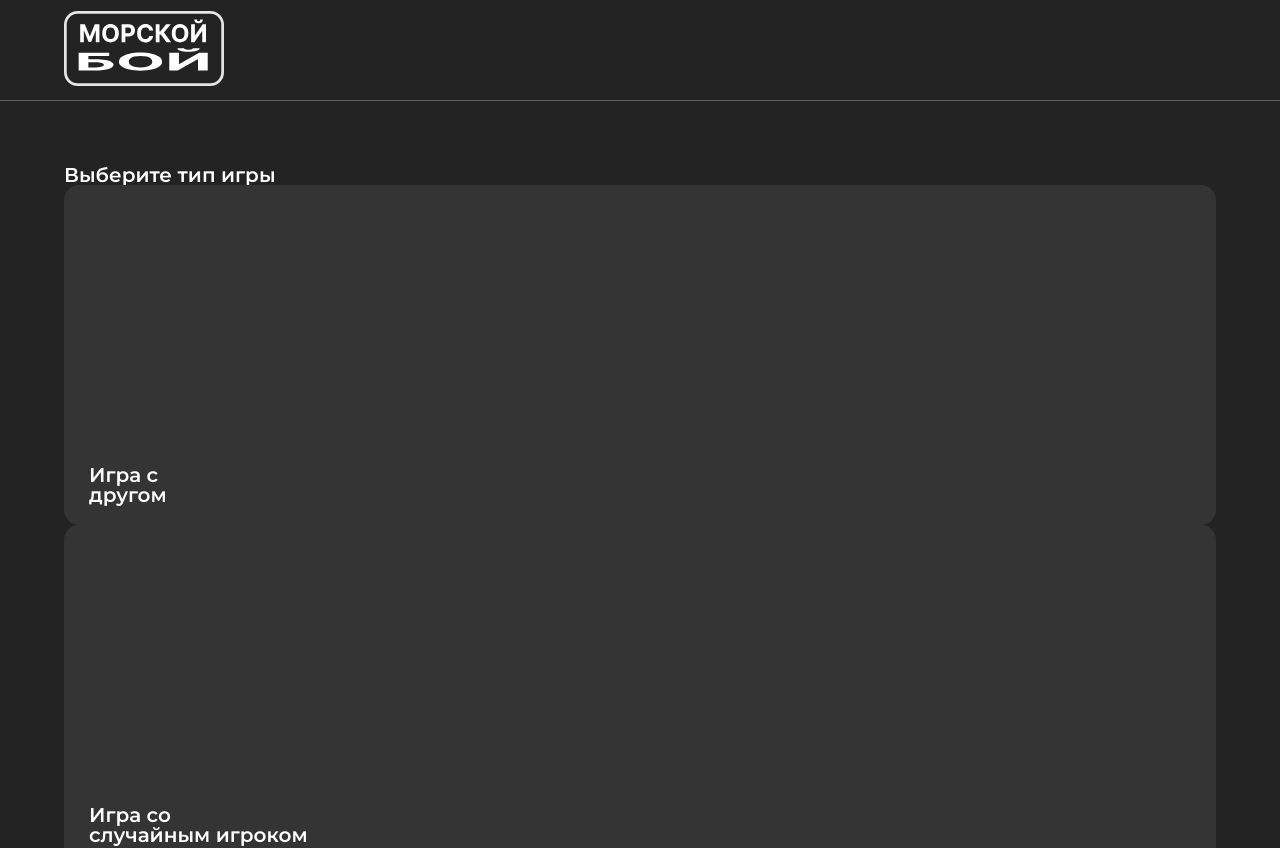
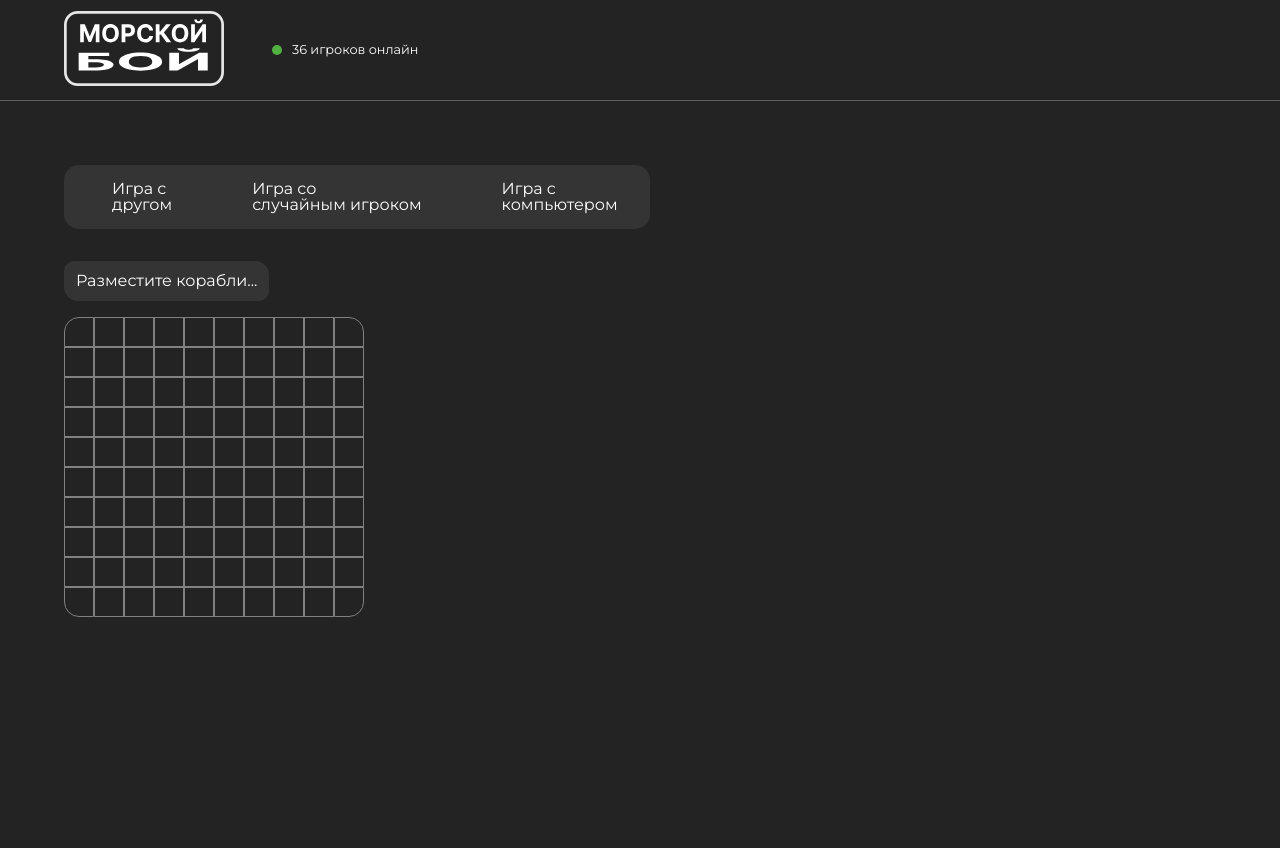
Before and after one commit to butichex/seabattle, a plain HTML site: page index.html in a window 1280 px wide. Shown: the top 848 px of the page. After the commit the page ends 800 px from the top, so only its background shows below. Drawn offline with Linux system fonts and the light colour scheme.

Commit message:
Доработана главная страница

```diff
--- a/index.html
+++ b/index.html
@@ -8,8 +8,7 @@
     <link rel="stylesheet" href="css/reset.css">
     <link rel="stylesheet" href="css/style.css">
     <link href="https://css.gg/css?=|arrows-exchange|laptop|link|" rel="stylesheet">
-
-    <title>Furnitur.</title>
+    <title>Морской бой | Seabattle</title>
 </head>
 
 <body>
@@ -18,29 +17,43 @@
             <a href="" class="header__logo-link">
                 <img src="./img/logo.svg" alt="" class="header__logo">
             </a>
+            <div class="header__status">
+                <div class="status__signal"></div>
+                <p class="status__gamers-count">36 игроков онлайн</p>
+            </div>
         </div>
     </header>
     <main class="main">
         <section class="select-game">
             <div class="select-game__inner container">
-                <p class="select-game__title title">Выберите тип игры</p>
-                <div class="select-game__cards">
-                    <div class="select-game__card card">
-                        <div class="card__icon icon gg-link"></div>
-                        <p class="card__title title">Игра с <br> другом</p>
-                    </div>
-                    <div class="select-game__card card">
-                        <div class="card__icon icon gg-arrows-exchange"></div>
-                        <p class="card__title title">Игра со <br> случайным игроком</p>
-                    </div>
-                    <div class="select-game__card card">
-                        <div class="card__icon icon gg-laptop"></div>
-                        <p class="card__title title">Игра с <br> компьютером</p>
-                    </div>
+                <ul class="select-game__panel">
+                    <li class="panel__item">
+                        <div class="item__icon gg-arrows-exchange"></div>
+                        <p class="item__name">Игра с<br>другом</p>
+                    </li>
+                    <li class="panel__item">
+                        <div class="item__icon gg-laptop"></div>
+                        <p class="item__name">Игра со<br>случайным игроком</p>
+                    </li>
+                    <li class="panel__item">
+                        <div class="item__icon gg-link"></div>
+                        <p class="item__name">Игра с<br>компьютером</p>
+                    </li>
+
+                </ul>
+            </div>
+            <section class="game-status">
+                <div class="game-status__inner container">
+                    <p class="game-status__text">Разместите корабли...</p>
                 </div>
-            </div>
+            </section>
+            <section class="game-field container">
+                <div class="game-field__inner">
+                </div>
+            </section>
         </section>
     </main>
+    <script src="./js/game.js" class="bgbgbgbgbgbgbggbgbgbgbgbgbgbgbgbggbgbgbgbgbgbgbgbgbgbgbgbgbgbgbgbgbggbgbgbgbgbgbgbgbggbgbgbgbgbgbgbgbgggbgbgbggbgbggbggbgbgbgggbgbgbgbggbgbgbgbg"></script>
 </body>
 
 </html>
--- a/scss/style.scss
+++ b/scss/style.scss
@@ -12,8 +12,12 @@
 /* ЧАСТО ИСПОЛЬЗУЕМЫЕ ПЕРЕМЕННЫЕ */
 
 
+.cell-white {
+    background: white;
+}
+
 :root {
-    --ggs: 2;
+    --ggs: 1;
 }
 
 
@@ -58,18 +62,40 @@ img {
 
 .header {
     width : 100%;
-    height: rem(180);
+    height: rem(100);
+    border-bottom: 1px solid #5F5F5F;
 
     &__inner {
         display    : flex;
         align-items: center;
         height     : 100%;
+        gap: 3rem;
     }
 
 
 
     &__logo {
         width: 160px;
+    }
+
+
+    &__status {
+        display: flex;
+        gap: rem(10);
+        align-items: center;
+        .status {
+
+            &__signal {
+                width: rem(10);
+                height: rem(10);
+                border-radius: 100vw;
+                background-color: #50B141;
+            }
+
+            &__gamers-count {
+                font-size: 0.8rem;
+            }
+        }
     }
 }
 
@@ -80,25 +106,107 @@ img {
 
 /* SECTIONS */
 
+
+
+.game-status {
+    margin: 2rem 0px 0px 0px;
+    &__inner {}
+
+    &__text {
+        display: inline-block;
+        padding: rem(12);
+        border-radius: rem(10) rem(14);
+        background: #343434;
+    }
+}
+
 .select-game {
-    margin: 6rem 0px 0px 0px;
-    &__cards {
-        display: flex;
-        justify-content: space-between;
-        gap: 2rem;
+    margin: 4rem 0px 0px 0px;
+    &__panel {
+        background-color: #343434;
+        border-radius   : rem(15);
+        display         : inline-flex;
 
     }
 
-    &__card {}
+
+    .panel {
+        &__item {
+            border-radius: rem(15);
+            padding      : 1rem;
+            display      : flex;
+            align-items  : center;
+            gap          : 1rem;
+
+            .item {
+                &__name {}
 
 
+                &__icon {}
+            }
+        }
 
-    &__title {
-        margin: 0px 0px 1rem 0px;
+        &__item:nth-child(1) {
+            padding      : 1rem 2rem 1rem 2rem;
+            border-radius: rem(15) 0px 0px rem(15);
+        }
+
+        &__item:nth-child(2) {
+            padding: 1rem 2rem 1rem 2rem;
+
+            border-radius: 0px;
+        }
+
+        &__item:nth-child(3) {
+            padding: 1rem 2rem 1rem 2rem;
+
+            border-radius: 0px rem(15) rem(15) 0px;
+        }
+
+
+        &__item:hover {
+            cursor          : pointer;
+            background-color: #404040;
+            transition      : background-color 0.5s linear;
+        }
     }
 
 }
 
+
+
+.game-field {
+    &__inner {
+        margin               : 1rem 0px 0px 0px;
+        width                : 300px;
+        height               : 300px;
+        display              : grid;
+        grid-template-columns: repeat(10, 1fr);
+        grid-template-rows   : repeat(10, 1fr);
+    }
+
+
+    &__cell {
+        border: 1px solid gray;
+    }
+
+
+    &__cell:nth-child(1) {
+        border-radius: rem(15) 0px 0px 0px;
+    }
+
+    &__cell:nth-child(100) {
+        border-radius: 0px 0px rem(15) 0px;
+    }
+
+    &__cell:nth-child(10) {
+        border-radius: 0px rem(15) 0px 0px;
+    }
+
+    &__cell:nth-child(91) {
+        border-radius: 0px 0px 0px rem(15);
+    }
+}
 
 /* SECTIONS */
 
@@ -111,34 +219,34 @@ img {
 
 .card {
     cursor: pointer;
-    flex      : 1 0 25%;
+    flex  : 1 0 25%;
 
-    height: 300px;
+    height          : 300px;
     background-color: #343434;
-    border-radius: 15px;
-    padding: rem(20);
-    position: relative;
+    border-radius   : 15px;
+    padding         : rem(20);
+    position        : relative;
 
 
     &__title {
         position: absolute;
-        top: 280px;
-        left: rem(25);
+        top     : 280px;
+        left    : rem(25);
 
     }
 
 
     &__icon {
         position: absolute;
-        top: 5%;
-        left: rem(20);
+        top     : 5%;
+        left    : rem(20);
 
     }
 }
 
 
 .card:hover {
-    border: solid 1px gray;
+    border    : solid 1px gray;
     transition: border ease-in-out 1s;
 }
 
```
Also changed, not shown: 1 other file.
